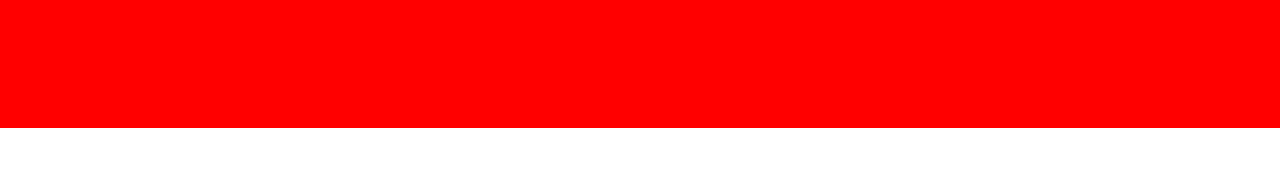
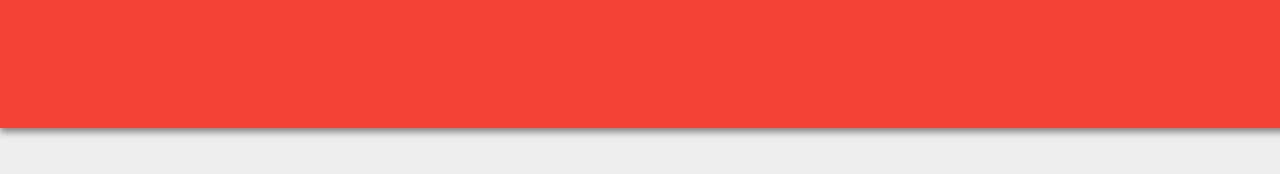
Before and after one commit to MagnusIF/hjemmeside, a plain HTML site: page index.html in a window 1280 px wide. Drawn offline with Linux system fonts and the light colour scheme.

Commit message:
Update style.css

```diff
--- a/style.css
+++ b/style.css
@@ -1,11 +1,22 @@
-* {
-  padding: 0px;
-  border: 0px;
-  margin: 0px;
+*{
+	border: 0;
+	margin:0;
+	padding:0;
+	text-decoration:none;
 }
 
-header {
-  background-color: red;
-  width: 100%;
-  height: 128px;
+body {
+	background-color: #EEE;
+	color:black;
+	font-family:'RobotoDraft', sans-serif;
 }
+
+header{
+	position:fixed;
+	width:100%;
+	height:128px;
+	background:#F44336;
+	padding-left: 16px;
+	box-shadow: rgba(0, 0, 0, 0.458824) 0px 4px 7px;
+	z-index:5;
+}
```
